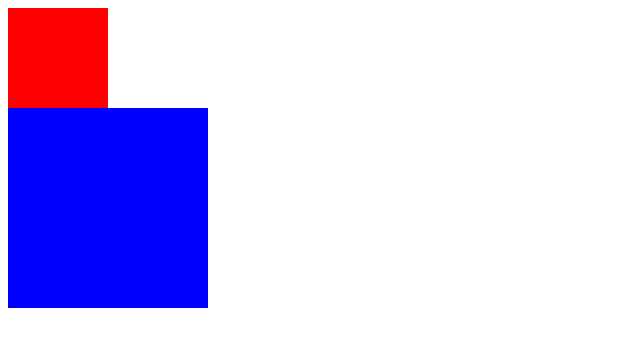
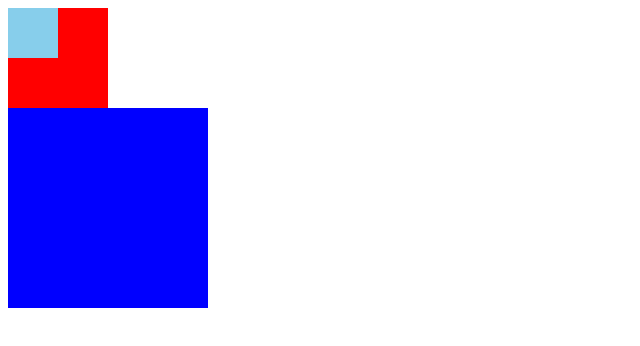
Before and after one commit to baweiweixing/shanchu, a plain HTML site: page index.html in a window 1280 px wide. Shown: the whole page, without its empty margins (0-640 px from the left). Drawn offline with Linux system fonts and the light colour scheme.

Commit message:
nanbeibei

```diff
--- a/index.html
+++ b/index.html
@@ -18,13 +18,21 @@
             height: 200px;
             background: blue;
         }
+
+        header {
+            width: 50px;
+            height: 50px;
+            background: skyblue;
+        }
     </style>
 </head>
 
 <body>
     <div class="wrap">
 
+        <header>
 
+        </header>
     </div>
     <div class="box">
 
```
